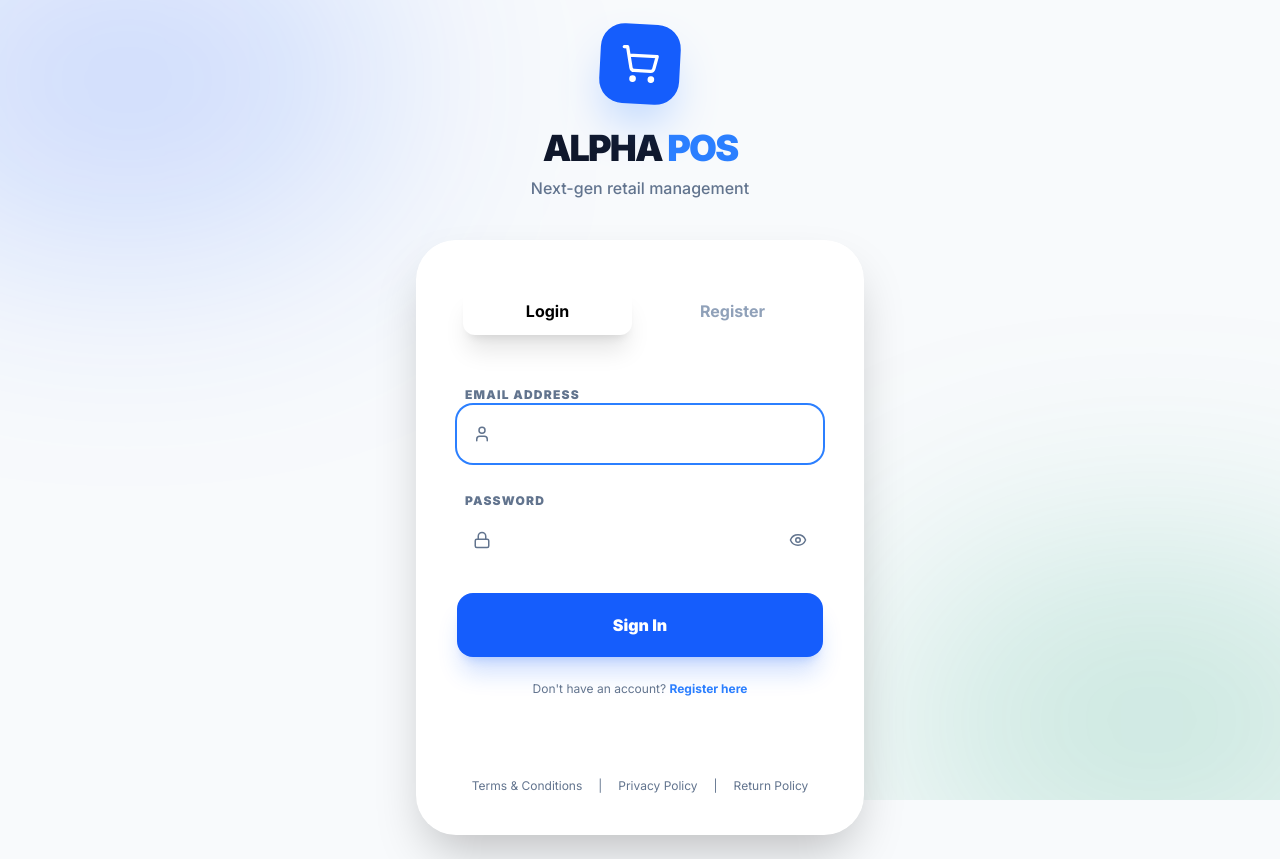
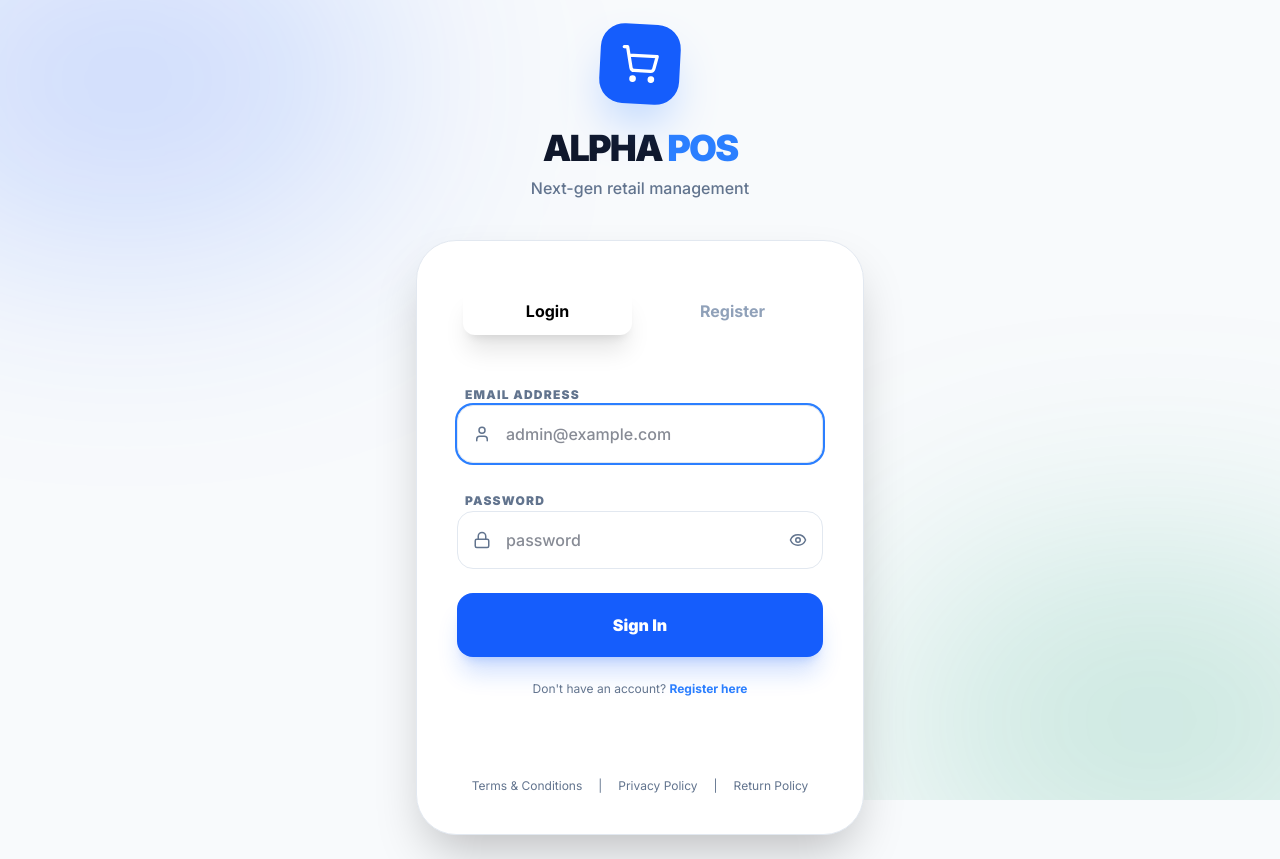
Before and after one commit to pramayaxx/AlphaPos, a React (Vite) app: page / in a window 1280 px wide. Built offline with nearby package versions, Linux system fonts and the light colour scheme.

Commit message:
style: update login form borders and text colors
Improve visual contrast in light mode by updating container borders and input text colors.

```diff
--- a/src/App.tsx
+++ b/src/App.tsx
@@ -307,7 +307,7 @@ const AuthScreen = () => {
           <p className="text-slate-500 dark:text-slate-400 font-medium">Next-gen retail management</p>
         </div>
 
-        <div className="bg-white dark:bg-slate-900/5 backdrop-blur-xl border border-white/10 rounded-[2.5rem] p-10 shadow-2xl">
+        <div className="bg-white dark:bg-slate-900/5 backdrop-blur-xl border border-slate-200 dark:border-white/10 rounded-[2.5rem] p-10 shadow-2xl">
           <div className="flex gap-4 mb-10 p-1.5 bg-white dark:bg-slate-900/5 rounded-2xl">
             <button
               onClick={() => { setIsLogin(true); setError(""); }}
@@ -338,7 +338,7 @@ const AuthScreen = () => {
                   <input
                     type="text"
                     placeholder="John Doe"
-                    className="w-full bg-white dark:bg-slate-900/5 border border-white/10 rounded-2xl py-4 pl-12 pr-4 text-white focus:outline-none focus:ring-2 focus:ring-blue-500 transition-all font-medium"
+                    className="w-full bg-white dark:bg-slate-900/5 border border-slate-200 dark:border-white/10 rounded-2xl py-4 pl-12 pr-4 text-slate-900 dark:text-white focus:outline-none focus:ring-2 focus:ring-blue-500 transition-all font-medium"
                     value={fullName}
                     onChange={e => setFullName(e.target.value)}
                   />
@@ -354,7 +354,7 @@ const AuthScreen = () => {
                   type="email"
                   ref={isLogin ? emailRef : undefined}
                   placeholder="admin@example.com"
-                  className="w-full bg-white dark:bg-slate-900/5 border border-white/10 rounded-2xl py-4 pl-12 pr-4 text-white focus:outline-none focus:ring-2 focus:ring-blue-500 transition-all font-medium"
+                  className="w-full bg-white dark:bg-slate-900/5 border border-slate-200 dark:border-white/10 rounded-2xl py-4 pl-12 pr-4 text-slate-900 dark:text-white focus:outline-none focus:ring-2 focus:ring-blue-500 transition-all font-medium"
                   value={email}
                   onChange={e => setEmail(e.target.value)}
                 />
@@ -368,7 +368,7 @@ const AuthScreen = () => {
                 <input
                   type={showPassword ? "text" : "password"}
                   placeholder="password"
-                  className="w-full bg-white dark:bg-slate-900/5 border border-white/10 rounded-2xl py-4 pl-12 pr-12 text-white focus:outline-none focus:ring-2 focus:ring-blue-500 transition-all font-medium"
+                  className="w-full bg-white dark:bg-slate-900/5 border border-slate-200 dark:border-white/10 rounded-2xl py-4 pl-12 pr-12 text-slate-900 dark:text-white focus:outline-none focus:ring-2 focus:ring-blue-500 transition-all font-medium"
                   value={password}
                   onChange={e => setPassword(e.target.value)}
                 />
```
